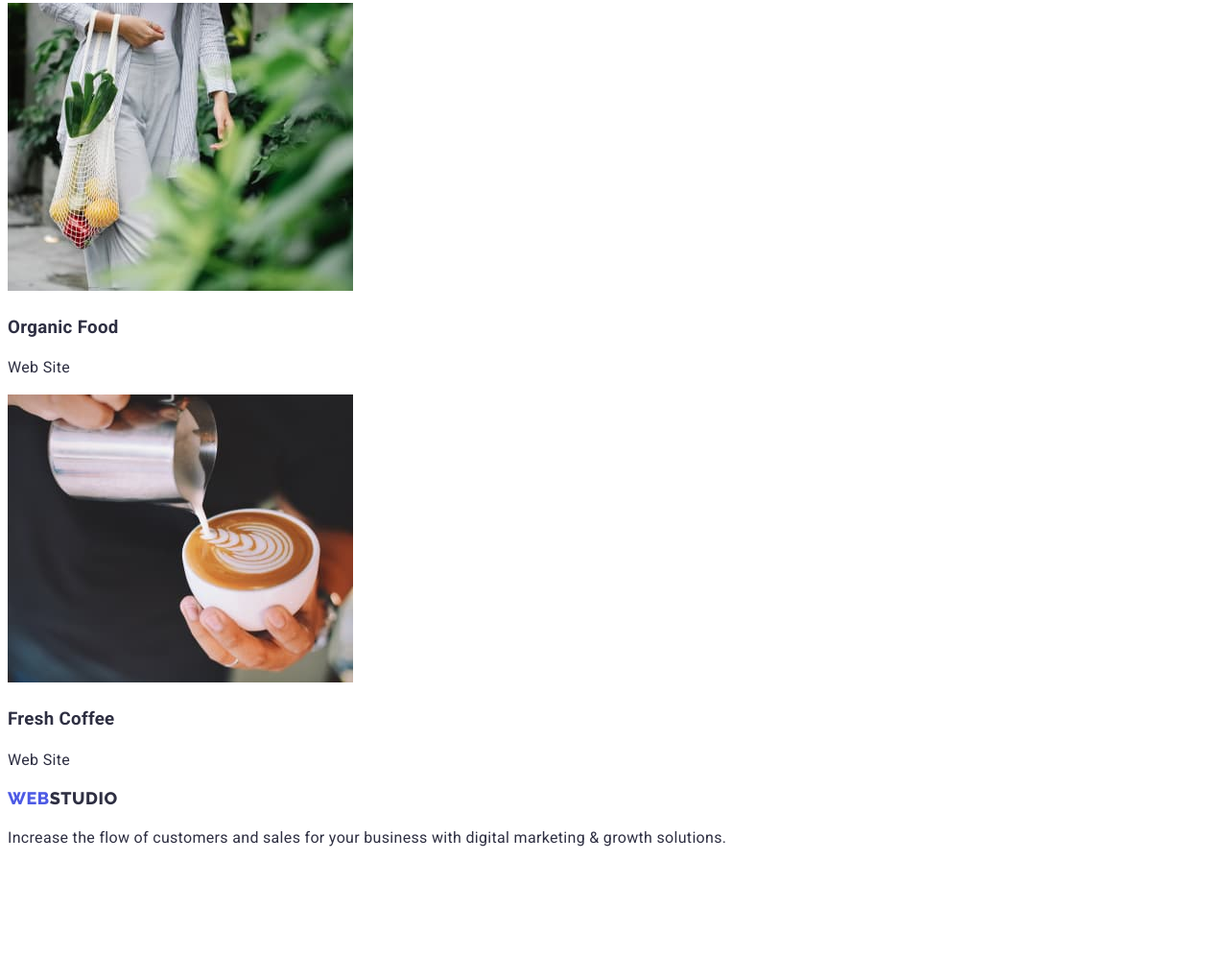
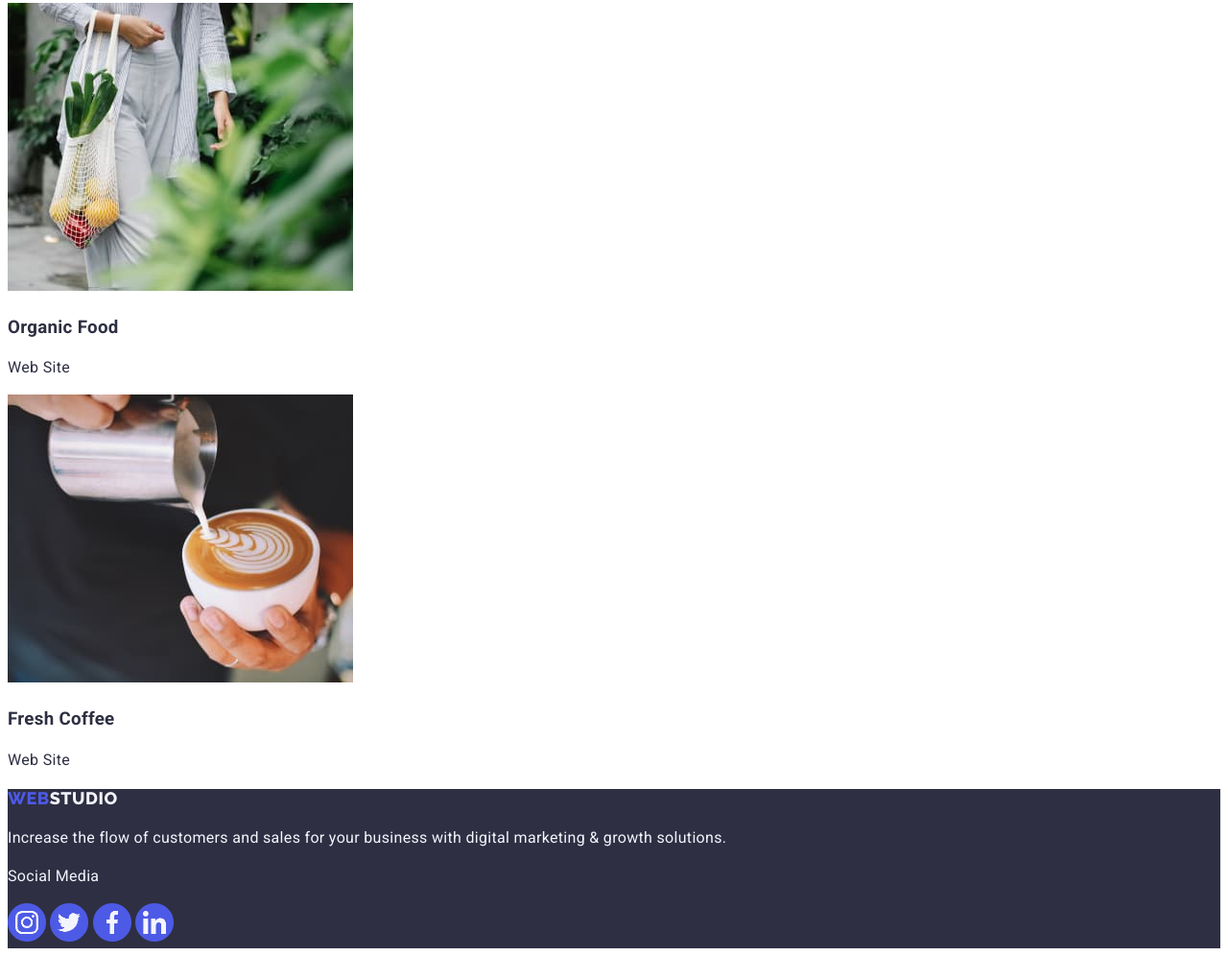
Before and after one commit to JohnVim/goit-markup-hw-02, a plain HTML site: page portfolio.html in a window 1280 px wide. Shown: the part 3089-4085 px from the top of the page at 96% size. Before the commit the page ends 3990 px from the top, so only its background shows below. Drawn offline with Linux system fonts and the light colour scheme.

Commit message:
Add footer background color and text link hover color effects to index.html and portfolio.html

```diff
--- a/css/styles.css
+++ b/css/styles.css
@@ -25,9 +25,17 @@ body {
     letter-spacing: 0.32px;
 }
 
+footer {
+    background-color: var(--NAVY-BLUE);
+    color: var(--CLOUD);
+}
+
+footer .logo .logo-text{
+    color: var(--CLOUD);
+}
+
 h1 {
     color: var(--WHITE);
-    text-align: center;
     font-size: 56px;
     font-style: normal;
     font-weight: 700;
@@ -74,6 +82,10 @@ nav .navbar-text {
     font-weight: 500;
 }
 
+.navbar-text:hover {
+    color: var(--OCEAN);
+}
+
 .contacts .contacts-text{
     color: var(--SLATE);
 }
@@ -81,6 +93,7 @@ nav .navbar-text {
 .hero {
     margin: 0;
     background: var(--NAVY-BLUE);
+    text-align: center;
 }
 
 .Filters button{
--- a/portfolio.html
+++ b/portfolio.html
@@ -115,6 +115,8 @@
     </main>
 
     <footer>
+        <!-- Logo Section -->
+        <section>
             <!-- LOGO -->
             <div>
                 <div class="logo">
@@ -127,6 +129,18 @@
             <div>
                 <p>Increase the flow of customers and sales for your business with digital marketing & growth solutions.</p>
             </div>
+        </section>
+        <!-- End of Logo Section -->
+
+        <!-- Social Media Section -->
+        <section>
+            <p>Social Media</p>
+            <img src="images/iglogo.png" alt="Logo of Instagram">
+            <img src="images/twitterlogo.png" alt="Logo of Twitter">
+            <img src="images/fblogo.png" alt="Logo of Facebook">
+            <img src="images/linkedinlogo.png" alt="Logo of LinkedIn">
+        </section>
+        <!-- End of  -->
     </footer>
 
 </body>
```
Also changed, not shown: index.html (+14 -0 lines), images/fblogo.png (added), images/iglogo.png (added), images/linkedinlogo.png (added), images/twitterlogo.png (added). Lines whose indentation alone changed are shown as unchanged.
